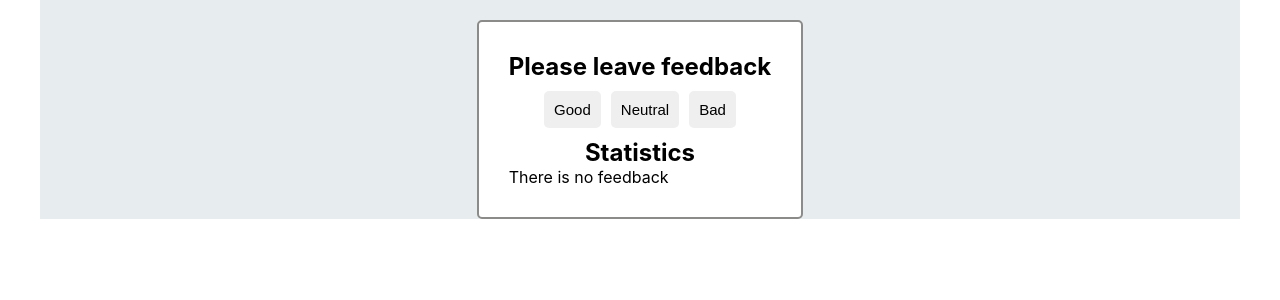
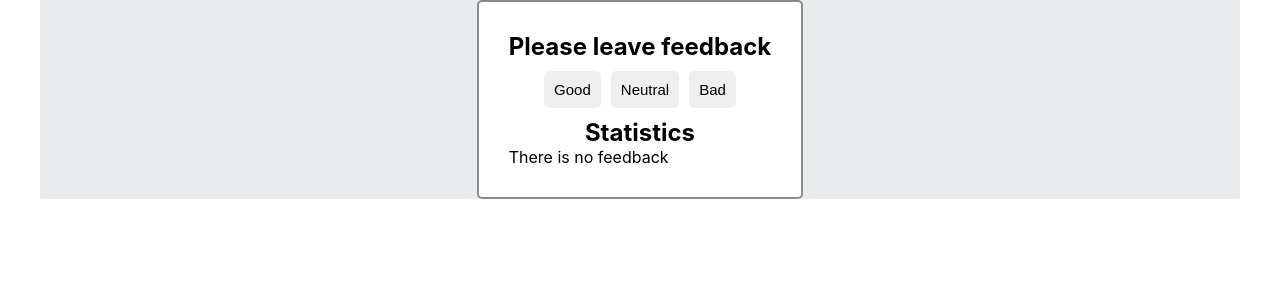
Before and after one commit to marlenaduleba/goit-react-hw-02-feedback, a React (Create React App) app: page / in a window 1280 px wide. Shown: the top 300 px of the page. Built offline with nearby package versions, Linux system fonts and the light colour scheme.

Commit message:
margin deleted

```diff
--- a/src/components/Box/Box.module.css
+++ b/src/components/Box/Box.module.css
@@ -1,6 +1,5 @@
 
 .box {
-    margin-top: 20px;
     padding: 30px;
     background-color: white;
     border-radius: 5px;
```
